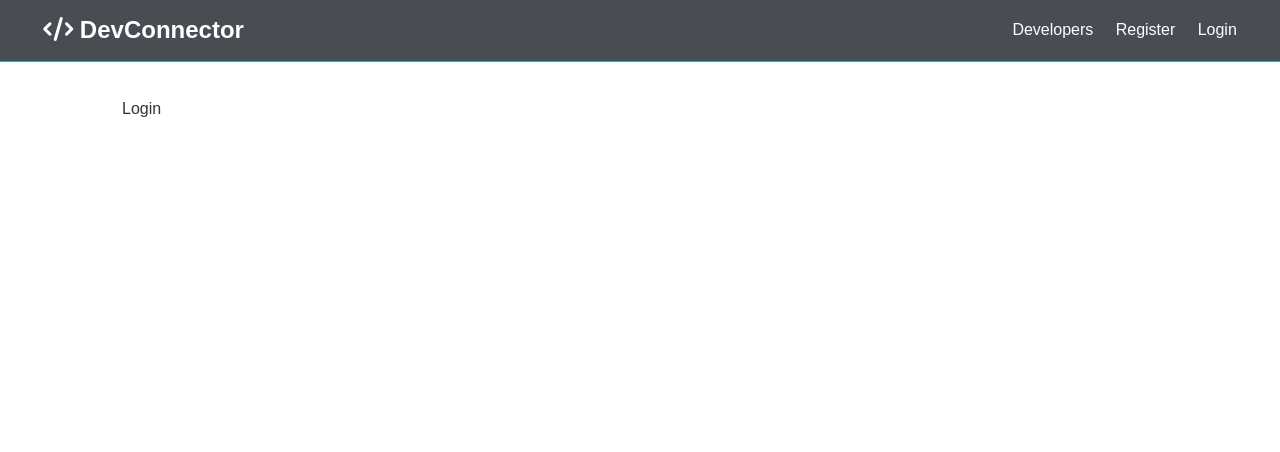
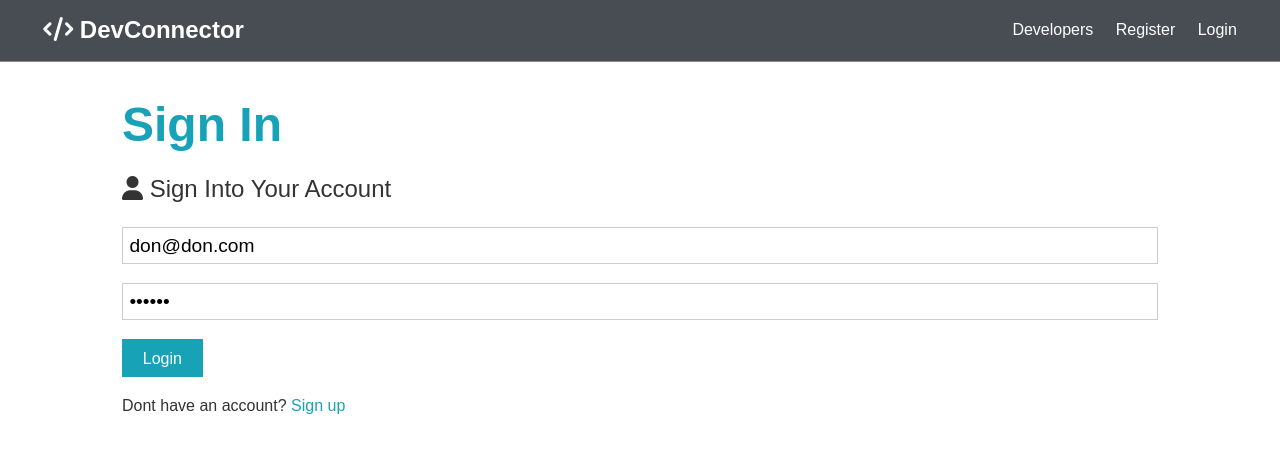
Before and after one commit to Bit-Barron/devConnector, a React (Create React App) app in the folder client/: page /login in a window 1280 px wide. Shown: the top 452 px of the page. Built offline with nearby package versions, Linux system fonts and the light colour scheme.

Commit message:
feat: login

```diff
--- a/client/src/components/auth/Login.tsx
+++ b/client/src/components/auth/Login.tsx
@@ -1,7 +1,56 @@
 import React from "react";
+import { ChangeEvent, useState } from "react";
+import { Link } from "react-router-dom";
 
 const Login = () => {
-  return <div>Login</div>;
+  const [formData, setFormData] = useState({
+    email: "don@don.com",
+    password: "dondon",
+  });
+
+  const { email, password } = formData;
+
+  const onChange = (e: ChangeEvent<HTMLInputElement>) =>
+    setFormData({ ...formData, [e.target.name]: e.target.value });
+
+  const onSubmit = async (e: { preventDefault: () => void }) => {
+    e.preventDefault();
+    console.log("SUCCES");
+  };
+
+  return (
+    <>
+      <h1 className="large text-primary">Sign In</h1>
+      <p className="lead">
+        <i className="fas fa-user"></i> Sign Into Your Account
+      </p>
+      <form className="form" onSubmit={(e) => onSubmit(e)}>
+        <div className="form-group">
+          <input
+            type="email"
+            placeholder="Email Address"
+            name="email"
+            value={email}
+            onChange={(e) => onChange(e)}
+          />
+        </div>
+        <div className="form-group">
+          <input
+            type="password"
+            placeholder="Password"
+            name="password"
+            value={password}
+            onChange={(e) => onChange(e)}
+          />
+        </div>
+
+        <input type="submit" className="btn btn-primary" value="Login" />
+      </form>
+      <p className="my-1">
+        Dont have an account? <Link to="/register">Sign up</Link>
+      </p>
+    </>
+  );
 };
 
 export default Login;
--- a/client/src/components/auth/Register.tsx
+++ b/client/src/components/auth/Register.tsx
@@ -1,13 +1,13 @@
-import { ChangeEvent, useState } from 'react';
-import axios from 'axios';
-import { url } from '../../utils/constants';
+import { ChangeEvent, useState } from "react";
+import {Link} from 'react-router-dom'
+
 
 const Register = () => {
   const [formData, setFormData] = useState({
-    name: 'don',
-    email: 'don@don.com',
-    password: 'dondon',
-    password2: 'dondon',
+    name: "don",
+    email: "don@don.com",
+    password: "dondon",
+    password2: "dondon",
   });
 
   const { name, email, password, password2 } = formData;
@@ -18,74 +18,64 @@
   const onSubmit = async (e: { preventDefault: () => void }) => {
     e.preventDefault();
     if (password !== password2) {
-      console.log('Passwords do not match');
+      console.log("Passwords do not match");
     } else {
-      const newUser = {
-        name,
-        email,
-        password,
-      };
-      try {
-        const res = await axios.post(`${url}/api/users`, newUser);
-        console.log(res.data);
-      } catch (err: any) {
-        console.error(err.response);
-      }
+      console.log("SUCCES");
     }
   };
 
   return (
     <>
-      <h1 className='large text-primary'>Sign Up</h1>
-      <p className='lead'>
-        <i className='fas fa-user'></i> Create Your Account
+      <h1 className="large text-primary">Sign Up</h1>
+      <p className="lead">
+        <i className="fas fa-user"></i> Create Your Account
       </p>
-      <form className='form' onSubmit={(e) => onSubmit(e)}>
-        <div className='form-group'>
+      <form className="form" onSubmit={(e) => onSubmit(e)}>
+        <div className="form-group">
           <input
-            type='text'
-            placeholder='Name'
-            name='name'
+            type="text"
+            placeholder="Name"
+            name="name"
             value={name}
             onChange={(e) => onChange(e)}
             required
           />
         </div>
-        <div className='form-group'>
+        <div className="form-group">
           <input
-            type='email'
-            placeholder='Email Address'
-            name='email'
+            type="email"
+            placeholder="Email Address"
+            name="email"
             value={email}
             onChange={(e) => onChange(e)}
           />
-          <small className='form-text'>
+          <small className="form-text">
             This site uses Gravatar so if you want a profile image, use a
             Gravatar email
           </small>
         </div>
-        <div className='form-group'>
+        <div className="form-group">
           <input
-            type='password'
-            placeholder='Password'
-            name='password'
+            type="password"
+            placeholder="Password"
+            name="password"
             value={password}
             onChange={(e) => onChange(e)}
           />
         </div>
-        <div className='form-group'>
+        <div className="form-group">
           <input
-            type='password'
-            placeholder='Confirm Password'
-            name='password2'
+            type="password"
+            placeholder="Confirm Password"
+            name="password2"
             value={password2}
             onChange={(e) => onChange(e)}
           />
         </div>
-        <input type='submit' className='btn btn-primary' />
+        <input type="submit" className="btn btn-primary" />
       </form>
-      <p className='my-1'>
-        Already have an account? <a href='login.html'>Sign In</a>
+      <p className="my-1">
+        Already have an account? <Link to="login.html">Sign In</Link>
       </p>
     </>
   );
--- a/client/src/utils/constants.ts
+++ b/client/src/utils/constants.ts
@@ -1 +1 @@
-export const url = 'http://localhost:4000';
+export const url = "http://localhost:4000";
```
